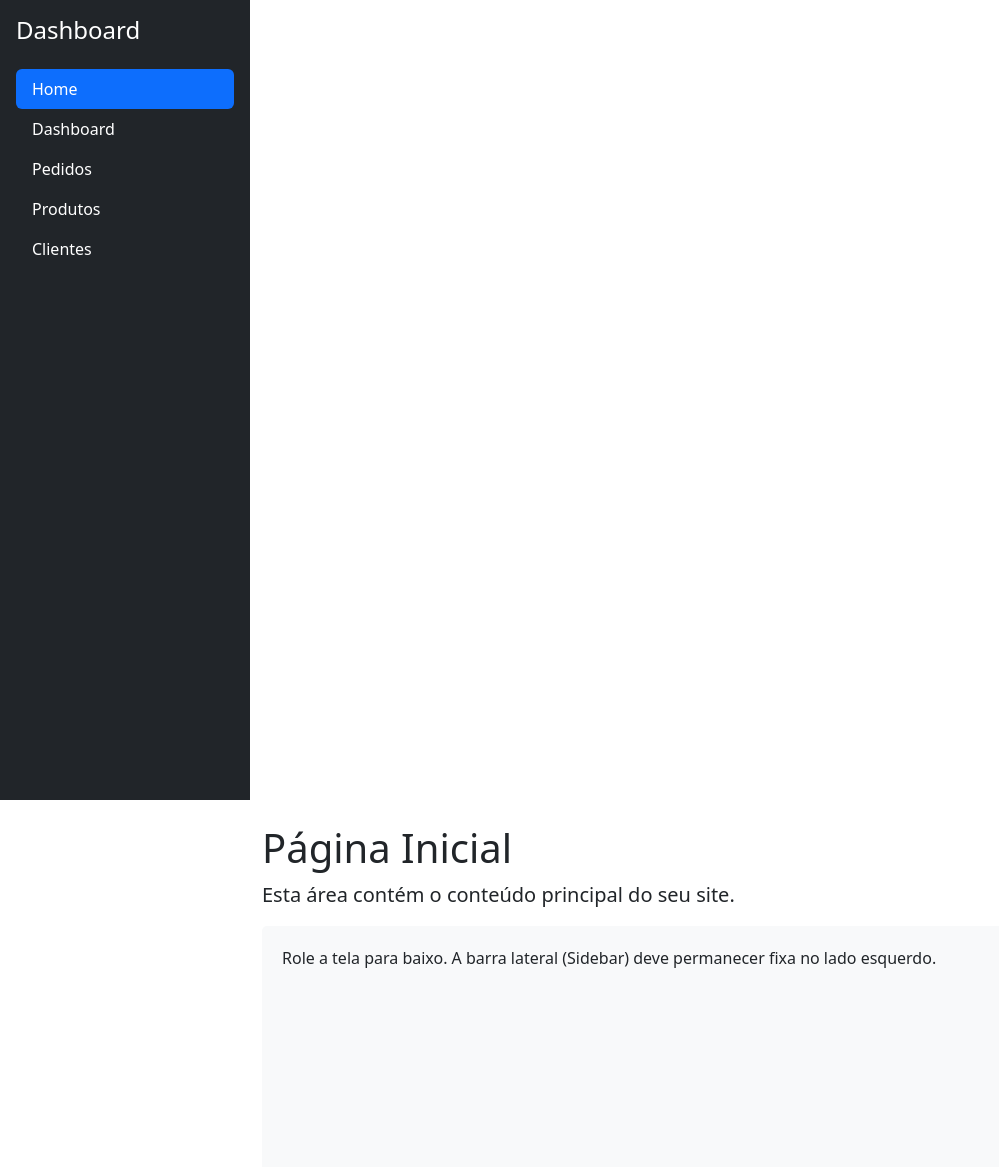
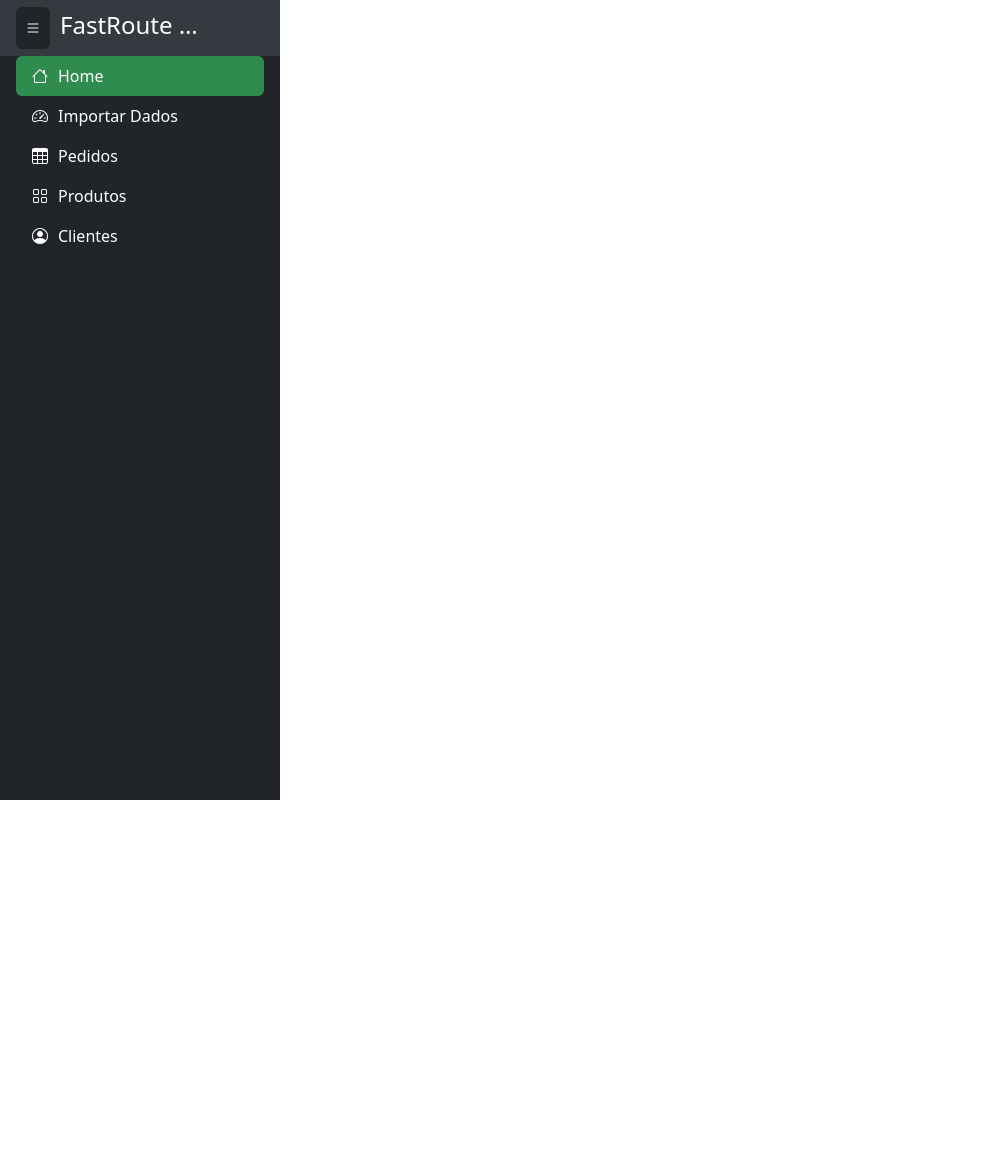
Before and after one commit to julioB19/FastRoute, a Flask app: page /home in a window 1280 px wide. Shown: the top 1167 px of the page, without its empty margins (0-999 px from the left). After the commit the page ends 800 px from the top, so only its background shows below. Run offline with Flask 3, Linux system fonts and the light colour scheme; some libraries are stand-ins or nearby versions.

Commit message:
JULIO: Commit aula 06/10/2025

```diff
--- a/main.py
+++ b/main.py
@@ -48,12 +48,15 @@ def login():
 
     except Exception as e:
         print(f"Erro Crítico de Banco de Dados: {e}")
-        return render_template('login.html', erro="Erro de comunicação com o banco de dados. Verifique a Engine e o status do PostgreSQL.")
-
+        return render_template('login.html', erro="Erro de comunicação com o banco de dados. Tente novamente mais tarde.")
 
 @app.route('/home')
 def home():
     return render_template('home.html')
 
+@app.route('/importar', methods=['GET', 'POST'])
+def importar_dados():
+    return render_template('importar.html')
+
 if __name__ == '__main__':
     app.run(debug=True)
--- a/templates/home.html
+++ b/templates/home.html
@@ -1,82 +1,7 @@
-<!DOCTYPE html>
-<html lang="pt-BR">
-<head>
-    <meta charset="UTF-8">
-    <meta name="viewport" content="width=device-width, initial-scale=1.0">
-    <title>Home com Sidebar Bootstrap</title>
-    <link href="https://cdn.jsdelivr.net/npm/bootstrap@5.3.3/dist/css/bootstrap.min.css" rel="stylesheet">
-    <style>
-        /* CSS customizado para garantir que a sidebar seja 100% da altura (viewport height) */
-        .sidebar {
-            height: 100vh; /* 100% da altura da tela */
-            overflow-y: auto; /* Permite rolar se o conteúdo da sidebar for muito longo */
-        }
+{% extends "htmlBase.html" %}
 
-        /* Define a largura da sidebar e cria a margem para o conteúdo principal */
-        .sidebar-container {
-            /* Fixa a barra na esquerda. Aqui usamos 250px, ajuste se necessário */
-            width: 250px;
-            z-index: 1000;
-        }
+{% block titulo %}FastRoute{% endblock %}
 
-        /* A margem esquerda do conteúdo principal deve ser igual à largura da sidebar */
-        .main-content {
-            margin-left: 250px;
-        }
+{% block content %}
 
-        /* Cor de fundo para a sidebar */
-        .bg-custom-dark {
-            background-color: #212529 !important; /* Cor dark do BS */
-        }
-    </style>
-</head>
-<body>
-
-    <div class="sidebar-container **fixed-top**">
-        <nav id="sidebar" class="sidebar bg-custom-dark text-white p-3">
-            <h4 class="text-white mb-4">Dashboard</h4>
-
-            <ul class="nav nav-pills flex-column mb-auto">
-                <li class="nav-item">
-                    <a href="#" class="nav-link active" aria-current="page">
-                        Home
-                    </a>
-                </li>
-                <li>
-                    <a href="#" class="nav-link text-white">
-                        <i class="bi bi-speedometer2"></i> Dashboard
-                    </a>
-                </li>
-                <li>
-                    <a href="#" class="nav-link text-white">
-                        <i class="bi bi-table"></i> Pedidos
-                    </a>
-                </li>
-                <li>
-                    <a href="#" class="nav-link text-white">
-                        <i class="bi bi-grid"></i> Produtos
-                    </a>
-                </li>
-                <li>
-                    <a href="#" class="nav-link text-white">
-                        <i class="bi bi-person-circle"></i> Clientes
-                    </a>
-                </li>
-            </ul>
-        </nav>
-    </div>
-
-    <main class="main-content">
-        <div class="container-fluid py-4">
-            <h1>Página Inicial</h1>
-            <p class="lead">Esta área contém o conteúdo principal do seu site.</p>
-
-            <div style="height: 2000px; background-color: #f8f9fa; padding: 20px; border-radius: 5px;">
-                <p>Role a tela para baixo. A barra lateral (Sidebar) deve permanecer fixa no lado esquerdo.</p>
-                </div>
-        </div>
-    </main>
-
-    <script src="https://cdn.jsdelivr.net/npm/bootstrap@5.3.3/dist/js/bootstrap.bundle.min.js"></script>
-</body>
-</html>
+{% endblock %}
--- /dev/null
+++ b/templates/htmlBase.html
@@ -0,0 +1,174 @@
+<!DOCTYPE html>
+<html lang="pt-BR">
+<head>
+    <meta charset="UTF-8">
+    <meta name="viewport" content="width=device-width, initial-scale=1.0">
+    <title>{% block titulo %}FastRoute{% endblock %}</title>
+
+    <link href="https://cdn.jsdelivr.net/npm/bootstrap@5.3.3/dist/css/bootstrap.min.css" rel="stylesheet">
+    <link href="https://cdn.jsdelivr.net/npm/bootstrap-icons@1.11.3/font/bootstrap-icons.css" rel="stylesheet">
+
+    <style>
+        /* Sidebar */
+        .sidebar-container {
+            height: 100vh;
+            width: 280px;
+            position: fixed;
+            top: 0;
+            left: 0;
+            background-color: #212529;
+            transition: width 0.3s;
+            overflow-x: hidden;
+            z-index: 1000;
+        }
+
+        .sidebar-container.collapsed {
+            width: 60px; /* Largura reduzida para mostrar apenas ícones */
+        }
+
+        /* Container do Título e Botão */
+        .sidebar-header {
+            display: flex; /* Permite colocar elementos lado a lado (ícone e título) */
+            align-items: center;
+            padding: 1rem;
+            height: 56px; /* Altura padrão para alinhar com o navbar */
+            background-color: #343a40; /* Cor de fundo diferente para destaque (opcional) */
+        }
+
+        .sidebar-container.collapsed .sidebar-header {
+            justify-content: center; /* Centraliza o conteúdo (ícone do menu) quando colapsado */
+            padding: 0; /* Remove o padding para evitar corte */
+        }
+
+        .sidebar-header h4 {
+            flex-grow: 1; /* Permite que o título use o espaço restante */
+            margin: 0;
+            white-space: nowrap; /* Impede que o texto quebre linha */
+            overflow: hidden; /* Oculta o texto que excede a largura */
+            text-overflow: ellipsis; /* Adiciona '...' se o texto for cortado (opcional) */
+            transition: opacity 0.3s, max-width 0.3s;
+        }
+
+        .sidebar-container.collapsed .sidebar-header h4 {
+            display: none; /* Remove o título quando colapsado */
+        }
+
+        /* Ajuste no botão de recolher para ser parte do header */
+        #toggleSidebar {
+            /* Removendo o posicionamento fixed e z-index anterior */
+            position: static;
+            top: auto;
+            left: auto;
+            z-index: auto;
+            margin-right: 10px; /* Espaçamento entre o ícone e o título */
+        }
+
+        .sidebar-container.collapsed #toggleSidebar {
+            margin-right: 0;
+        }
+
+        /* Oculta os textos dos links (span) quando colapsado */
+        .sidebar-container.collapsed .nav-link span {
+            display: none;
+        }
+
+        /* Garante que os ícones fiquem centralizados quando colapsado */
+        .sidebar-container.collapsed .nav-link {
+            justify-content: center; /* Centraliza o ícone horizontalmente */
+            padding-left: 0.5rem; /* Ajuste o padding para colapsado */
+            padding-right: 0.5rem;
+        }
+
+        .nav-link {
+            display: flex;
+            align-items: center;
+            gap: 10px;
+        }
+
+        /* Conteúdo principal */
+        .main-content {
+            margin-left: 250px;
+            transition: margin-left 0.3s;
+        }
+        .main-content.collapsed {
+            margin-left: 60px;
+        }
+
+        /* Rolagem da sidebar */
+        .sidebar {
+            overflow-y: auto;
+            height: calc(100% - 56px); /* 100% menos a altura do header */
+            padding: 0 1rem 1rem 1rem; /* Ajuste do padding: topo removido */
+        }
+
+        /* Links ativos */
+        .nav-link.active {
+            background-color: #2f8b4e !important;
+            color: white !important;
+        }
+    </style>
+</head>
+<body>
+
+    <div id="sidebarContainer" class="sidebar-container">
+
+        <div class="sidebar-header">
+             <button id="toggleSidebar" class="btn btn-dark p-2">
+                <i class="bi bi-list"></i>
+            </button>
+            <h4 class="text-white">FastRoute
+                <img src="{{ url_for('static', filename='images/iconeFastRouteBranco.png') }}" alt="Ícone" class="ms-auto" style="width: 90px; height: 40px; justify-content: left;">
+            </h4>
+        </div>
+
+        <nav class="sidebar text-white" >
+            <ul class="nav nav-pills flex-column mb-auto">
+                <li class="nav-item">
+                    <a href="{{ url_for('home') }}" class="nav-link text-white {% if request.endpoint == 'home' %}active{% endif %}">
+                        <i class="bi bi-house"></i> <span>Home</span>
+                    </a>
+                </li>
+                <li class="nav-item">
+                    <a href="{{ url_for('importar_dados') }}" class="nav-link text-white {% if request.endpoint == 'importar_dados' %}active{% endif %}">
+                        <i class="bi bi-speedometer2"></i> <span>Importar Dados</span>
+                    </a>
+                </li>
+                <li class="nav-item">
+                    <a href="#" class="nav-link text-white">
+                        <i class="bi bi-table"></i> <span>Pedidos</span>
+                    </a>
+                </li>
+                <li class="nav-item">
+                    <a href="#" class="nav-link text-white">
+                        <i class="bi bi-grid"></i> <span>Produtos</span>
+                    </a>
+                </li>
+                <li class="nav-item">
+                    <a href="#" class="nav-link text-white">
+                        <i class="bi bi-person-circle"></i> <span>Clientes</span>
+                    </a>
+                </li>
+            </ul>
+        </nav>
+    </div>
+
+    <main id="mainContent" class="main-content">
+        <div class="container-fluid py-4">
+            {% block conteudo %}{% endblock %}
+        </div>
+    </main>
+
+    <script src="https://cdn.jsdelivr.net/npm/bootstrap@5.3.3/dist/js/bootstrap.bundle.min.js"></script>
+    <script>
+        const toggleBtn = document.getElementById('toggleSidebar');
+        const sidebar = document.getElementById('sidebarContainer');
+        const main = document.getElementById('mainContent');
+
+        toggleBtn.addEventListener('click', () => {
+            sidebar.classList.toggle('collapsed');
+            main.classList.toggle('collapsed');
+        });
+    </script>
+
+</body>
+</html>
```
Also changed, not shown: templates/form_importador.py (added, +48 -0 lines), templates/importar.html (added, +25 -0 lines), static/images/iconeFastRoute.png (renamed from static/images/iconeFastRoute.jpg), static/images/iconeFastRouteBranco.png (added).
